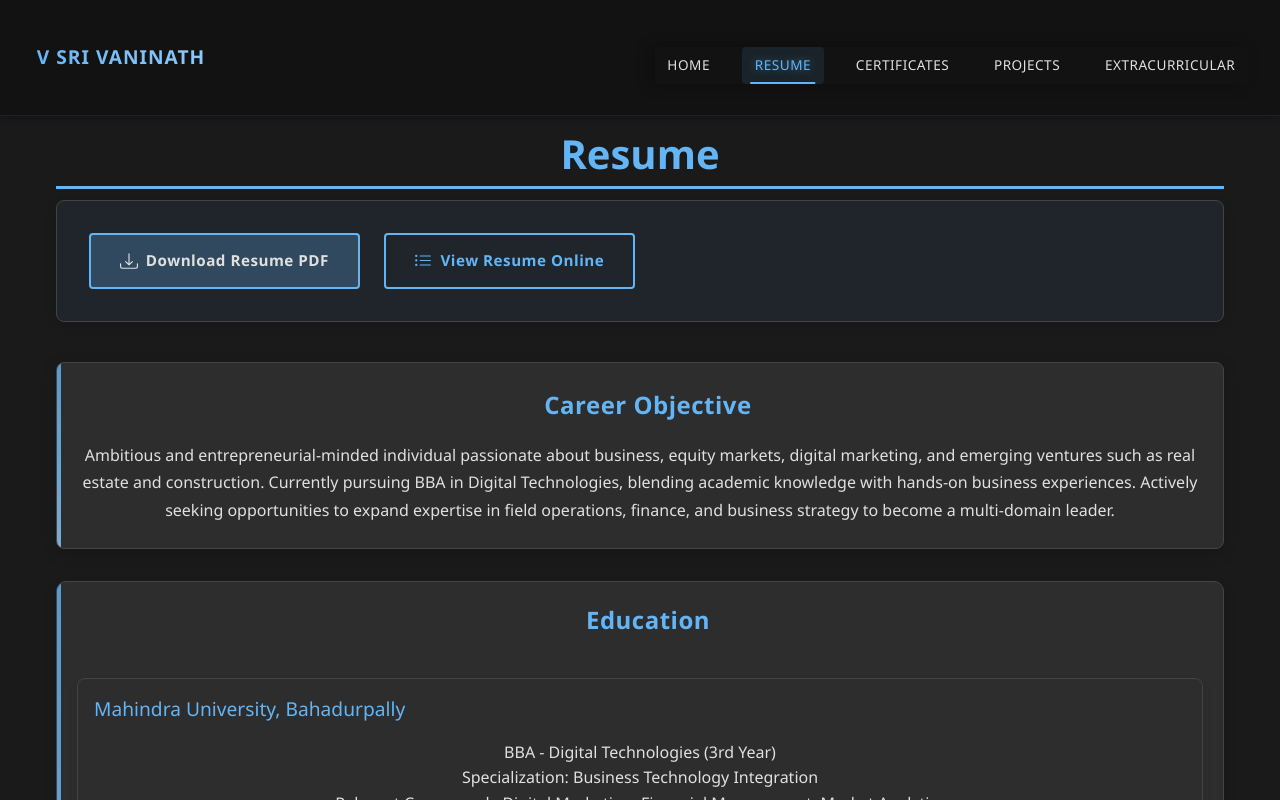
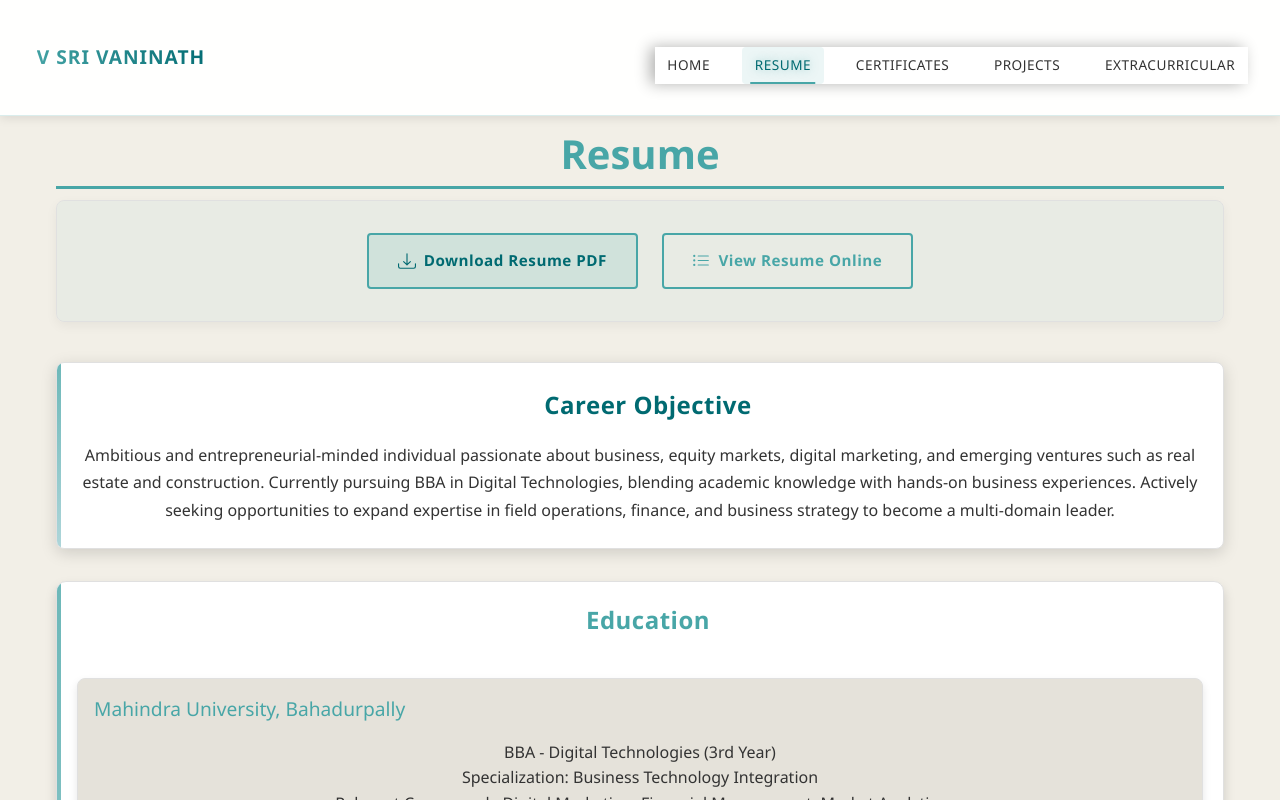
Before and after one commit to Vaninath-09/sri-vaninath, a React (Vite) app: page /resume in a window 1280 px wide. Shown: the top 800 px of the page. Built offline with nearby package versions, Linux system fonts and the light colour scheme.

Commit message:
Refactor theme constants and update color palette for consistent styling

```diff
--- a/src/App.css
+++ b/src/App.css
@@ -1,14 +1,15 @@
 :root {
-  --primary-bg: #1a1a1a;
-  --secondary-bg: #2d2d2d;
-  --primary-accent: #64b5f6;
-  --secondary-accent: #90caf9;
-  --text-light: #e0e0e0;
-  --text-muted: #9e9e9e;
-  --card-bg: #2d2d2d;
-  --card-border: #444444;
-  --header-bg: #121212;
-  --footer-bg: #121212;
+  --primary-bg: #F2EFE7;
+  --secondary-bg: #E5E2DA;
+  --primary-accent: #48A6A7;
+  --secondary-accent: #9ACBD0;
+  --text-dark: #333333;
+  --text-muted: #666666;
+  --card-bg: #FFFFFF;
+  --card-border: #E0E0E0;
+  --dark-accent: #006A71;
+  --header-bg: #FFFFFF;
+  --footer-bg: #E5E2DA;
   --transition-time: 0.3s;
 }
 
@@ -22,7 +23,7 @@
 body {
   font-family: 'Segoe UI', Tahoma, Geneva, Verdana, sans-serif;
   background-color: var(--primary-bg);
-  color: var(--text-light);
+  color: var(--text-dark);
 }
 
 .portfolio {
@@ -36,8 +37,8 @@ body {
 
 /* Improved Header Styling */
 .main-header {
-  background-color: rgba(18, 18, 18, 0.95);
-  color: var(--text-light);
+  background-color: rgba(255, 255, 255, 0.95);
+  color: var(--text-dark);
   padding: 0;
   position: sticky;
   top: 0;
@@ -46,11 +47,11 @@ body {
   left: 0;
   right: 0;
   margin: 0;
-  box-shadow: 0 2px 10px rgba(0, 0, 0, 0.3);
+  box-shadow: 0 2px 10px rgba(0, 0, 0, 0.1);
   transition: all 0.4s ease;
   backdrop-filter: blur(10px);
   -webkit-backdrop-filter: blur(10px);
-  border-bottom: 1px solid rgba(100, 181, 246, 0.1);
+  border-bottom: 1px solid rgba(72, 166, 167, 0.2);
 }
 
 .header-container {
@@ -87,8 +88,8 @@ body {
   font-weight: 700;
   letter-spacing: 1px;
   transition: all 0.3s ease;
-  color: var(--primary-accent);
-  background: linear-gradient(45deg, var(--primary-accent), var(--secondary-accent));
+  color: var(--dark-accent);
+  background: linear-gradient(45deg, var(--primary-accent), var(--dark-accent));
   -webkit-background-clip: text;
   -webkit-text-fill-color: transparent;
   background-clip: text;
@@ -125,7 +126,7 @@ body {
 }
 
 .main-header nav a {
-  color: var(--text-light);
+  color: var(--text-dark);
   text-decoration: none;
   font-weight: 500;
   padding: 0.5rem 0.8rem;
@@ -139,8 +140,8 @@ body {
 
 .main-header nav a:hover,
 .main-header nav a.active {
-  color: var(--primary-accent);
-  background-color: rgba(100, 181, 246, 0.1);
+  color: var(--dark-accent);
+  background-color: rgba(72, 166, 167, 0.1);
 }
 
 .main-header nav a::before {
@@ -162,7 +163,7 @@ body {
 
 /* Add a glow effect on active nav item */
 .main-header nav a.active {
-  text-shadow: 0 0 8px rgba(100, 181, 246, 0.5);
+  text-shadow: 0 0 8px rgba(72, 166, 167, 0.5);
 }
 
 /* Improved Mobile menu button */
@@ -170,7 +171,7 @@ body {
   display: none;
   background: none;
   border: none;
-  color: var(--text-light);
+  color: var(--text-dark);
   font-size: 1.5rem;
   cursor: pointer;
   padding: 0.6rem;
@@ -180,7 +181,7 @@ body {
 }
 
 .menu-toggle:hover {
-  background-color: rgba(100, 181, 246, 0.1);
+  background-color: rgba(72, 166, 167, 0.1);
 }
 
 .menu-icon {
@@ -283,10 +284,10 @@ main {
 /* Updated footer for seamless width */
 footer {
   background-color: var(--footer-bg);
-  color: var(--text-light);
+  color: var(--text-dark);
   padding: 1.5rem 2rem;
   text-align: center;
-  box-shadow: 0 -2px 10px rgba(0, 0, 0, 0.3);
+  box-shadow: 0 -2px 10px rgba(0, 0, 0, 0.08);
   width: 100%;
   margin: 0;
   position: relative;
@@ -307,13 +308,13 @@ footer a {
 
 footer a:hover {
   text-decoration: underline;
-  color: var(--secondary-accent);
+  color: var(--dark-accent);
 }
 
 .section-title {
   font-size: 2rem;
   margin-bottom: 1.5rem;
-  color: var(--primary-accent);
+  color: var(--dark-accent);
   position: relative;
   padding-bottom: 0.5rem;
   animation: slideIn 0.5s ease-out;
@@ -364,7 +365,7 @@ footer a:hover {
   background-color: var(--card-bg);
   border-radius: 8px;
   padding: 1.5rem;
-  box-shadow: 0 4px 8px rgba(0, 0, 0, 0.3);
+  box-shadow: 0 4px 8px rgba(0, 0, 0, 0.08);
   margin-bottom: 1.5rem;
   transition: transform 0.3s ease, box-shadow 0.3s ease;
   transform: translateY(0);
@@ -375,13 +376,13 @@ footer a:hover {
 
 .card:hover {
   transform: translateY(-5px);
-  box-shadow: 0 10px 20px rgba(0, 0, 0, 0.4);
+  box-shadow: 0 10px 20px rgba(0, 0, 0, 0.1);
   border-color: var(--primary-accent);
 }
 
 button {
-  background-color: rgba(100, 181, 246, 0.2);
-  color: var(--text-light);
+  background-color: rgba(72, 166, 167, 0.1);
+  color: var(--text-dark);
   border: 1px solid var(--primary-accent);
   padding: 0.75rem 1.5rem;
   border-radius: 4px;
@@ -393,9 +394,9 @@ button {
 }
 
 button:hover {
-  background-color: rgba(100, 181, 246, 0.3);
+  background-color: rgba(72, 166, 167, 0.2);
   transform: translateY(-2px);
-  box-shadow: 0 5px 15px rgba(0, 0, 0, 0.3);
+  box-shadow: 0 5px 15px rgba(0, 0, 0, 0.1);
 }
 
 button:active {
@@ -423,7 +424,7 @@ button:active {
   left: 50%;
   width: 0;
   height: 0;
-  background-color: rgba(255, 255, 255, 0.1);
+  background-color: rgba(72, 166, 167, 0.1);
   border-radius: 50%;
   transform: translate(-50%, -50%);
   opacity: 0;
@@ -438,15 +439,15 @@ button:active {
 }
 
 .primary-btn {
-  background-color: rgba(100, 181, 246, 0.2);
-  color: var(--text-light);
+  background-color: rgba(72, 166, 167, 0.2);
+  color: var(--text-dark);
   border: 1px solid var(--primary-accent);
 }
 
 .primary-btn:hover {
-  background-color: rgba(100, 181, 246, 0.3);
+  background-color: rgba(72, 166, 167, 0.3);
   transform: translateY(-2px);
-  box-shadow: 0 5px 15px rgba(0, 0, 0, 0.3);
+  box-shadow: 0 5px 15px rgba(0, 0, 0, 0.1);
 }
 
 .secondary-btn {
@@ -456,9 +457,9 @@ button:active {
 }
 
 .secondary-btn:hover {
-  background-color: rgba(100, 181, 246, 0.1);
+  background-color: rgba(72, 166, 167, 0.1);
   transform: translateY(-2px);
-  box-shadow: 0 5px 15px rgba(0, 0, 0, 0.2);
+  box-shadow: 0 5px 15px rgba(0, 0, 0, 0.1);
 }
 
 .read-the-docs {
@@ -471,7 +472,7 @@ button:active {
   overflow: hidden;
   padding: 4rem 0;
   margin-bottom: 3rem;
-  background: linear-gradient(135deg, rgba(18, 18, 18, 0.95), rgba(45, 45, 45, 0.8));
+  background: linear-gradient(135deg, rgba(242, 239, 231, 0.95), rgba(229, 226, 218, 0.8));
   border-radius: 0;
   width: 100%;
   max-width: 100%;
@@ -511,7 +512,7 @@ button:active {
   animation: float 6s ease-in-out infinite;
   border-radius: 50%;
   border: 4px solid var(--primary-accent);
-  box-shadow: 0 0 30px rgba(100, 181, 246, 0.4);
+  box-shadow: 0 0 30px rgba(72, 166, 167, 0.4);
   overflow: hidden;
   position: relative;
 }
@@ -522,7 +523,7 @@ button:active {
   inset: 0;
   border-radius: 50%;
   padding: 5px;
-  background: linear-gradient(135deg, var(--primary-accent), var(--secondary-accent));
+  background: linear-gradient(135deg, var(--primary-accent), var(--dark-accent));
   -webkit-mask: linear-gradient(#fff 0 0) content-box, linear-gradient(#fff 0 0);
   mask: linear-gradient(#fff 0 0) content-box, linear-gradient(#fff 0 0);
   -webkit-mask-composite: xor;
@@ -552,7 +553,7 @@ button:active {
   margin-bottom: 0.8rem;
   font-weight: 700;
   letter-spacing: 1px;
-  background: linear-gradient(45deg, var(--primary-accent), var(--secondary-accent));
+  background: linear-gradient(45deg, var(--primary-accent), var(--dark-accent));
   -webkit-background-clip: text;
   -webkit-text-fill-color: transparent;
   background-clip: text;
@@ -563,7 +564,7 @@ button:active {
 .hero-text h2 {
   font-size: 2rem;
   margin-bottom: 1.8rem;
-  color: var(--text-light);
+  color: var(--text-dark);
   font-weight: 500;
 }
 
@@ -606,7 +607,7 @@ button:active {
   font-size: 1.25rem;
   line-height: 1.8;
   margin-bottom: 1.5rem;
-  color: var(--text-light);
+  color: var(--text-dark);
   border-left: 3px solid var(--primary-accent);
   padding-left: 1.5rem;
   font-style: italic;
@@ -619,15 +620,15 @@ button:active {
 }
 
 .about-skills {
-  background-color: rgba(100, 181, 246, 0.05);
+  background-color: rgba(72, 166, 167, 0.05);
   border-radius: 8px;
   padding: 1.5rem;
-  border: 1px solid rgba(100, 181, 246, 0.2);
+  border: 1px solid rgba(72, 166, 167, 0.1);
 }
 
 .skills-title {
   margin-bottom: 1.5rem;
-  color: var(--primary-accent);
+  color: var(--dark-accent);
   font-weight: 600;
   font-size: 1.3rem;
   position: relative;
@@ -675,7 +676,7 @@ button:active {
 
 .highlight-card p {
   margin-bottom: 0.7rem;
-  color: var(--text-light);
+  color: var(--text-dark);
   font-size: 1.05rem;
 }
 
@@ -736,7 +737,7 @@ button:active {
   max-width: 700px;
   margin-left: auto;
   margin-right: auto;
-  color: var(--text-light);
+  color: var(--text-dark);
   line-height: 1.7;
 }
 
@@ -843,7 +844,7 @@ button:active {
   margin-bottom: 2rem;
   flex-wrap: wrap;
   justify-content: flex-start;
-  background-color: rgba(100, 181, 246, 0.05);
+  background-color: rgba(72, 166, 167, 0.05);
   padding: 1.5rem;
   border-radius: 8px;
   border: 1px solid var(--card-border);
@@ -864,13 +865,13 @@ button:active {
 }
 
 .resume-actions .primary-btn {
-  background-color: rgba(100, 181, 246, 0.3);
+  background-color: rgba(72, 166, 167, 0.3);
   font-weight: 600;
   letter-spacing: 0.5px;
 }
 
 .resume-actions .primary-btn:hover {
-  background-color: rgba(100, 181, 246, 0.4);
+  background-color: rgba(72, 166, 167, 0.4);
   transform: translateY(-3px);
 }
 
@@ -925,7 +926,7 @@ button:active {
 }
 
 .education-program, .experience-role {
-  color: var(--text-light);
+  color: var(--text-dark);
   font-weight: 500;
   font-size: 1.1rem;
   margin-bottom: 0.25rem;
@@ -942,7 +943,7 @@ button:active {
 
 .education-item:hover, .experience-item:hover {
   transform: translateX(5px);
-  background-color: rgba(100, 181, 246, 0.05);
+  background-color: rgba(72, 166, 167, 0.05);
 }
 
 .education-item:last-child, .experience-item:last-child {
@@ -984,8 +985,8 @@ button:active {
   margin-bottom: 1rem;
   font-size: 1.2rem;
   font-weight: 600;
-  color: var(--text-light);
-  border-bottom: 1px solid rgba(100, 181, 246, 0.3);
+  color: var(--text-dark);
+  border-bottom: 1px solid rgba(72, 166, 167, 0.3);
   padding-bottom: 0.5rem;
 }
 
@@ -1242,7 +1243,7 @@ button:active {
 
 .resume-section.professional-layout .education-program {
   font-size: 1rem;
-  color: var(--text-light);
+  color: var(--text-dark);
   line-height: 1.6;
 }
 
@@ -1307,7 +1308,7 @@ button:active {
 
 .project-card.professional-project-layout .project-description {
   font-size: 1rem;
-  color: var(--text-light);
+  color: var(--text-dark);
   line-height: 1.6;
 }
 
@@ -1327,17 +1328,17 @@ button:active {
 }
 
 .project-card.professional-project-layout .project-tech ul li {
-  background-color: rgba(100, 181, 246, 0.1);
-  border: 1px solid rgba(100, 181, 246, 0.3);
+  background-color: rgba(72, 166, 167, 0.1);
+  border: 1px solid rgba(72, 166, 167, 0.3);
   padding: 0.4rem 0.8rem;
   border-radius: 4px;
   font-size: 0.9rem;
-  color: var(--text-light);
+  color: var(--text-dark);
   transition: background-color 0.3s ease;
 }
 
 .project-card.professional-project-layout .project-tech ul li:hover {
-  background-color: rgba(100, 181, 246, 0.2);
+  background-color: rgba(72, 166, 167, 0.2);
 }
 
 /* Professional Ventures Card Styling */
@@ -1379,16 +1380,16 @@ button:active {
 }
 
 .venture-item {
-  background-color: rgba(100, 181, 246, 0.05);
+  background-color: rgba(72, 166, 167, 0.05);
   border-radius: 8px;
   padding: 1.2rem;
   margin-bottom: 1.2rem;
-  border: 1px solid rgba(100, 181, 246, 0.15);
+  border: 1px solid rgba(72, 166, 167, 0.1);
   transition: all 0.3s ease;
 }
 
 .venture-item:hover {
-  background-color: rgba(100, 181, 246, 0.1);
+  background-color: rgba(72, 166, 167, 0.1);
   transform: translateX(5px);
 }
 
@@ -1413,7 +1414,7 @@ button:active {
 .venture-item-header strong {
   font-size: 1.1rem;
   font-weight: 600;
-  color: var(--text-light);
+  color: var(--text-dark);
 }
 
 .venture-description {
@@ -1452,7 +1453,7 @@ button:active {
   font-size: 2rem;
   text-align: center;
   margin-bottom: 2rem;
-  color: var(--text-light);
+  color: var(--text-dark);
 }
 
 .section-underline {
@@ -1494,7 +1495,7 @@ button:active {
 .card-title {
   padding: 1.5rem;
   margin: 0;
-  background-color: rgba(100, 181, 246, 0.1);
+  background-color: rgba(72, 166, 167, 0.1);
   border-bottom: 1px solid var(--card-border);
   font-size: 1.5rem;
   color: var(--primary-accent);
@@ -1522,7 +1523,7 @@ button:active {
 
 .experience-list h3 {
   margin-bottom: 0.5rem;
-  color: var(--text-light);
+  color: var(--text-dark);
   font-weight: 600;
 }
 
@@ -1538,22 +1539,22 @@ button:active {
 }
 
 .hobby-item {
-  background-color: rgba(100, 181, 246, 0.05);
+  background-color: rgba(72, 166, 167, 0.05);
   border-radius: 6px;
   padding: 1rem;
   transition: all 0.3s ease;
-  border: 1px solid rgba(100, 181, 246, 0.1);
+  border: 1px solid rgba(72, 166, 167, 0.1);
 }
 
 .hobby-item:hover {
-  background-color: rgba(100, 181, 246, 0.1);
+  background-color: rgba(72, 166, 167, 0.1);
   transform: translateY(-3px);
   box-shadow: 0 4px 12px rgba(0, 0, 0, 0.1);
 }
 
 .hobby-item h3 {
   margin-bottom: 0.5rem;
-  color: var(--text-light);
+  color: var(--text-dark);
   font-size: 1.1rem;
   font-weight: 600;
 }
@@ -1718,7 +1719,7 @@ button:active {
 }
 
 .certificate-desc {
-  color: var(--text-light);
+  color: var(--text-dark);
   line-height: 1.6;
   margin-top: 0.5rem;
 }
@@ -1744,7 +1745,7 @@ button:active {
 }
 
 .training-list li h3 {
-  color: var(--text-light);
+  color: var(--text-dark);
   margin-bottom: 0.5rem;
   font-size: 1.1rem;
   font-weight: 600;
@@ -1804,13 +1805,13 @@ button:active {
   left: 0;
   right: 0;
   bottom: 0;
-  border: 1px solid rgba(100, 181, 246, 0.2);
+  border: 1px solid rgba(72, 166, 167, 0.2);
   border-radius: 12px;
   backdrop-filter: blur(5px);
   -webkit-backdrop-filter: blur(5px);
   pointer-events: none;
   box-shadow:
-    inset 0 0 20px rgba(100, 181, 246, 0.05),
+    inset 0 0 20px rgba(72, 166, 167, 0.05),
     0 0 30px rgba(0, 0, 0, 0.2);
 }
 
@@ -1823,7 +1824,7 @@ button:active {
   bottom: -50%;
   background: radial-gradient(
     circle,
-    rgba(100, 181, 246, 0.08) 0%,
+    rgba(72, 166, 167, 0.08) 0%,
     transparent 70%
   );
   animation: rotate 30s linear infinite;
@@ -1855,7 +1856,7 @@ button:active {
   background-color: rgba(36, 36, 36, 0.7);
   backdrop-filter: blur(10px);
   -webkit-backdrop-filter: blur(10px);
-  border: 1px solid rgba(100, 181, 246, 0.15);
+  border: 1px solid rgba(72, 166, 167, 0.15);
   transition: transform 0.3s ease, box-shadow 0.3s ease, border-color 0.3s ease;
   z-index: 2;
   position: relative;
@@ -1863,7 +1864,7 @@ button:active {
 
 .highlight-card:hover {
   border-color: var(--primary-accent);
-  box-shadow: 0 10px 20px rgba(0, 0, 0, 0.3), 0 0 15px rgba(100, 181, 246, 0.2);
+  box-shadow: 0 10px 20px rgba(0, 0, 0, 0.3), 0 0 15px rgba(72, 166, 167, 0.2);
 }
 
 /* Media queries for responsive design */
@@ -1882,16 +1883,23 @@ button:active {
 
 /* Enhanced Resume Action Buttons Styling */
 .resume-actions {
-  display: flex;
-  gap: 1.5rem;
   margin-bottom: 2.5rem;
-  flex-wrap: wrap;
-  justify-content: flex-start;
-  background-color: rgba(100, 181, 246, 0.08);
+  background-color: rgba(72, 166, 167, 0.05);
   padding: 2rem;
   border-radius: 8px;
   border: 1px solid var(--card-border);
-  box-shadow: 0 4px 12px rgba(0, 0, 0, 0.1);
+  box-shadow: 0 4px 12px rgba(0, 0, 0, 0.05);
+  text-align: center; /* Center the contents */
+}
+
+.resume-buttons-container {
+  display: flex;
+  gap: 1.5rem;
+  flex-wrap: wrap;
+  justify-content: center; /* Center the buttons horizontally */
+  align-items: center;
+  max-width: 800px;
+  margin: 0 auto; /* Center the container */
 }
 
 .resume-btn {
@@ -1920,21 +1928,50 @@ button:active {
 }
 
 .resume-btn.primary-btn {
-  background-color: rgba(100, 181, 246, 0.25);
+  background-color: rgba(72, 166, 167, 0.15);
   border-width: 2px;
+  color: var(--dark-accent);
 }
 
 .resume-btn.primary-btn:hover {
-  background-color: rgba(100, 181, 246, 0.35);
+  background-color: rgba(72, 166, 167, 0.25);
   transform: translateY(-3px);
-  box-shadow: 0 8px 20px rgba(0, 0, 0, 0.2);
+  box-shadow: 0 8px 20px rgba(0, 0, 0, 0.1);
 }
 
 .resume-btn.secondary-btn {
   border-width: 2px;
+  color: var(--primary-accent);
 }
 
 .resume-btn.secondary-btn:hover {
-  background-color: rgba(100, 181, 246, 0.15);
+  background-color: rgba(72, 166, 167, 0.1);
   transform: translateY(-3px);
 }
+
+/* Dark mode media query for future-proofing */
+@media (prefers-color-scheme: dark) {
+  :root {
+    --primary-bg: #1a1a1a;
+    --secondary-bg: #2d2d2d;
+    --card-bg: #2d2d2d;
+    --card-border: #444444;
+    --text-dark: #e0e0e0;
+    --text-muted: #9e9e9e;
+    --header-bg: #121212;
+    --footer-bg: #121212;
+  }
+
+  .main-header {
+    background-color: rgba(18, 18, 18, 0.95);
+  }
+
+  .card {
+    background-color: var(--card-bg);
+    box-shadow: 0 4px 8px rgba(0, 0, 0, 0.3);
+  }
+
+  .hero {
+    background: linear-gradient(135deg, rgba(18, 18, 18, 0.95), rgba(45, 45, 45, 0.8));
+  }
+}
--- a/src/components/Resume.jsx
+++ b/src/components/Resume.jsx
@@ -8,6 +8,7 @@ function Resume() {
       <h1 className="section-title">Resume</h1>
 
       <AnimatedElement animation="fade-in" className="resume-actions">
+        <div className="resume-buttons-container">
           <a
             href={resumePDF}
             download="V_Sri_Vaninath_Resume.pdf"
@@ -32,6 +33,7 @@ function Resume() {
             </svg>
             View Resume Online
           </a>
+        </div>
       </AnimatedElement>
 
       <AnimatedElement animation="slide-in" delay={100} className="resume-section card">
--- a/src/index.css
+++ b/src/index.css
@@ -3,22 +3,23 @@
   line-height: 1.5;
   font-weight: 400;
 
-  /* Dark theme color palette */
-  --primary-bg: #1a1a1a;
-  --secondary-bg: #2d2d2d;
-  --primary-accent: #64b5f6;
-  --secondary-accent: #90caf9;
-  --text-light: #e0e0e0;
-  --text-muted: #9e9e9e;
-  --card-bg: #2d2d2d;
-  --card-border: #444444;
+  /* New color palette */
+  --primary-bg: #F2EFE7;
+  --secondary-bg: #E5E2DA;
+  --primary-accent: #48A6A7;
+  --secondary-accent: #9ACBD0;
+  --text-dark: #333333;
+  --text-muted: #666666;
+  --card-bg: #FFFFFF;
+  --card-border: #E0E0E0;
+  --dark-accent: #006A71;
 
   /* Animation variables */
   --transition-speed: 0.3s;
   --transition-function: cubic-bezier(0.4, 0, 0.2, 1);
 
-  color-scheme: dark;
-  color: var(--text-light);
+  color-scheme: light;
+  color: var(--text-dark);
   background-color: var(--primary-bg);
 
   font-synthesis: none;
@@ -41,7 +42,7 @@ body {
   -webkit-font-smoothing: antialiased;
   -moz-osx-font-smoothing: grayscale;
   background-color: var(--primary-bg);
-  color: var(--text-light);
+  color: var(--text-dark);
   overflow-x: hidden;
 }
 
@@ -55,18 +56,18 @@ body {
 }
 
 h1, h2, h3, h4, h5, h6 {
-  color: var(--primary-accent);
+  color: var(--dark-accent);
 }
 
 a {
   font-weight: 500;
-  color: var(--secondary-accent);
+  color: var(--primary-accent);
   text-decoration: none;
   transition: color 0.2s ease;
 }
 
 a:hover {
-  color: var(--primary-accent);
+  color: var(--dark-accent);
   text-decoration: underline;
 }
 
@@ -82,14 +83,14 @@ button {
   font-size: 1em;
   font-weight: 500;
   font-family: inherit;
-  background-color: rgba(100, 181, 246, 0.1);
-  color: var(--text-light);
+  background-color: rgba(72, 166, 167, 0.1);
+  color: var(--text-dark);
   cursor: pointer;
   transition: background-color 0.25s, transform 0.25s;
 }
 
 button:hover {
-  background-color: rgba(100, 181, 246, 0.2);
+  background-color: rgba(72, 166, 167, 0.2);
   transform: translateY(-2px);
 }
 
@@ -144,15 +145,21 @@ button:focus-visible {
   100% { background-position: 200% 0; }
 }
 
-@media (prefers-color-scheme: light) {
+@media (prefers-color-scheme: dark) {
   :root {
-    color: #213547;
-    background-color: #ffffff;
+    --primary-bg: #1a1a1a;
+    --secondary-bg: #2d2d2d;
+    --card-bg: #2d2d2d;
+    --card-border: #444444;
+    --text-dark: #e0e0e0;
+    --text-muted: #9e9e9e;
+    color: var(--text-dark);
+    background-color: var(--primary-bg);
   }
   a:hover {
-    color: #747bff;
+    color: #9ACBD0;
   }
   button {
-    background-color: #f9f9f9;
+    background-color: rgba(72, 166, 167, 0.2);
   }
 }
```
Also changed, not shown: src/theme.js (added, +47 -0 lines). Lines whose indentation alone changed are shown as unchanged.
